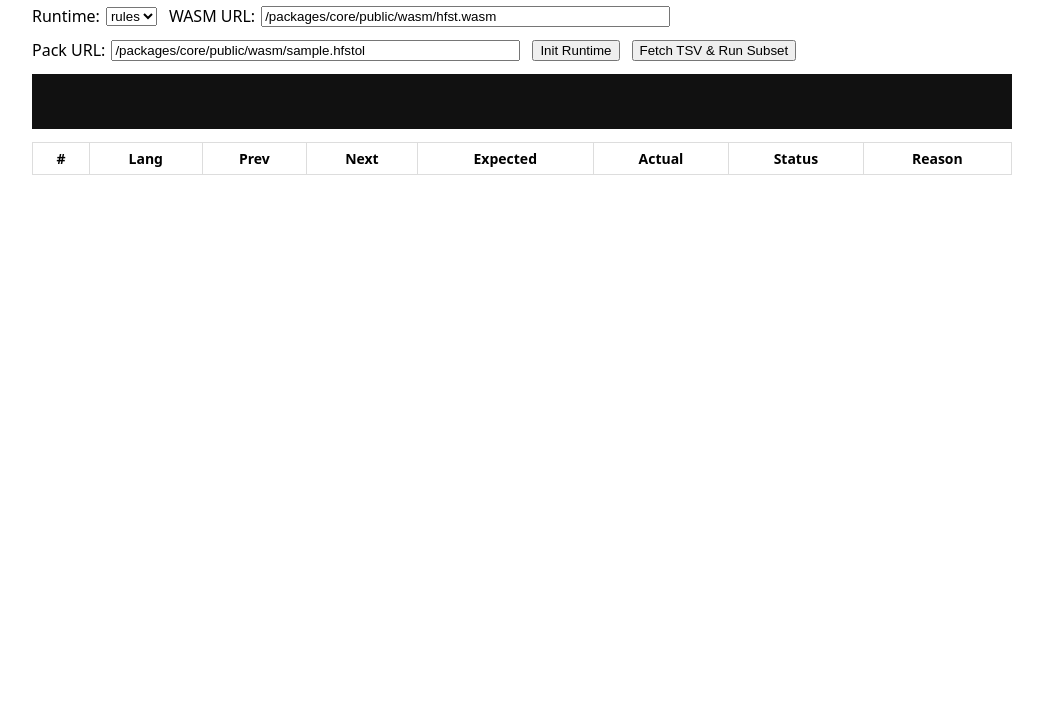
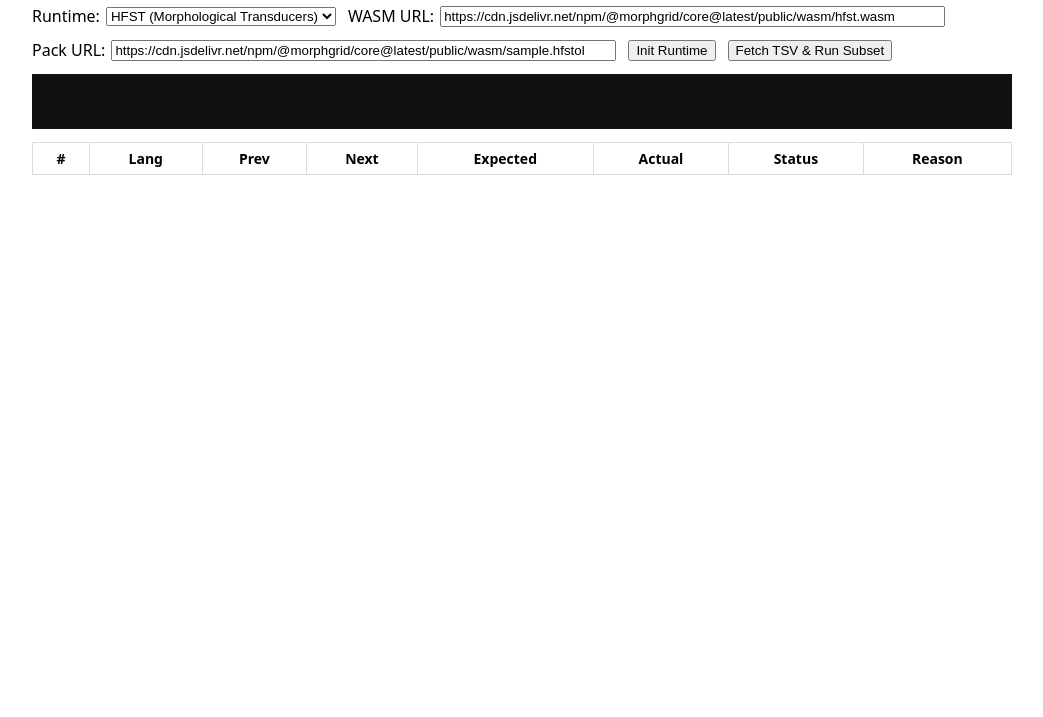
Before and after one commit to willwade/morpho-wasm, a website: page packages/demo/public/tsv.html in a window 1280 px wide. Shown: the part 83-800 px from the top of the page, without its empty margins (118-1161 px from the left). Drawn offline with Linux system fonts and the light colour scheme.

Commit message:
fix: Update demo pages for GitHub Pages deployment
- Remove rules runtime option from TSV demo (HFST-only system)
- Update smart-writing.html to use CDN imports for GitHub Pages
- Update TSV demo to use CDN paths instead of local paths
- Fix 404 errors on GitHub Pages by using jsdelivr CDN
- All demos now work properly on https://willwade.github.io/morpho-wasm/

```diff
--- a/packages/demo/public/tsv.html
+++ b/packages/demo/public/tsv.html
@@ -20,12 +20,11 @@
   <div class="controls">
     <label>Runtime:
       <select id="runtime">
-        <option value="rules">rules</option>
-        <option value="hfst">hfst</option>
+        <option value="hfst">HFST (Morphological Transducers)</option>
       </select>
     </label>
-    <label>WASM URL: <input id="wasmUrl" value="/packages/core/public/wasm/hfst.wasm" size="48"></label>
-    <label>Pack URL: <input id="packUrl" value="/packages/core/public/wasm/sample.hfstol" size="48"></label>
+    <label>WASM URL: <input id="wasmUrl" value="https://cdn.jsdelivr.net/npm/@morphgrid/core@latest/public/wasm/hfst.wasm" size="60"></label>
+    <label>Pack URL: <input id="packUrl" value="https://cdn.jsdelivr.net/npm/@morphgrid/core@latest/public/wasm/sample.hfstol" size="60"></label>
     <button id="init">Init Runtime</button>
     <button id="run">Fetch TSV & Run Subset</button>
   </div>
@@ -48,7 +47,7 @@
   </table>
 
   <script type="module">
-    import { morph, configureMorphRuntime, configureMorphHfst } from '../../core/dist/index.js';
+    import { morph, configureMorphRuntime, configureMorphHfst } from 'https://cdn.jsdelivr.net/npm/@morphgrid/core@latest/dist/index.js';
 
     const log = document.getElementById('log');
     function logLine(msg) { log.textContent += (msg + "\n"); }
```
Also changed, not shown: packages/demo/public/smart-writing.html (+3 -4 lines).
